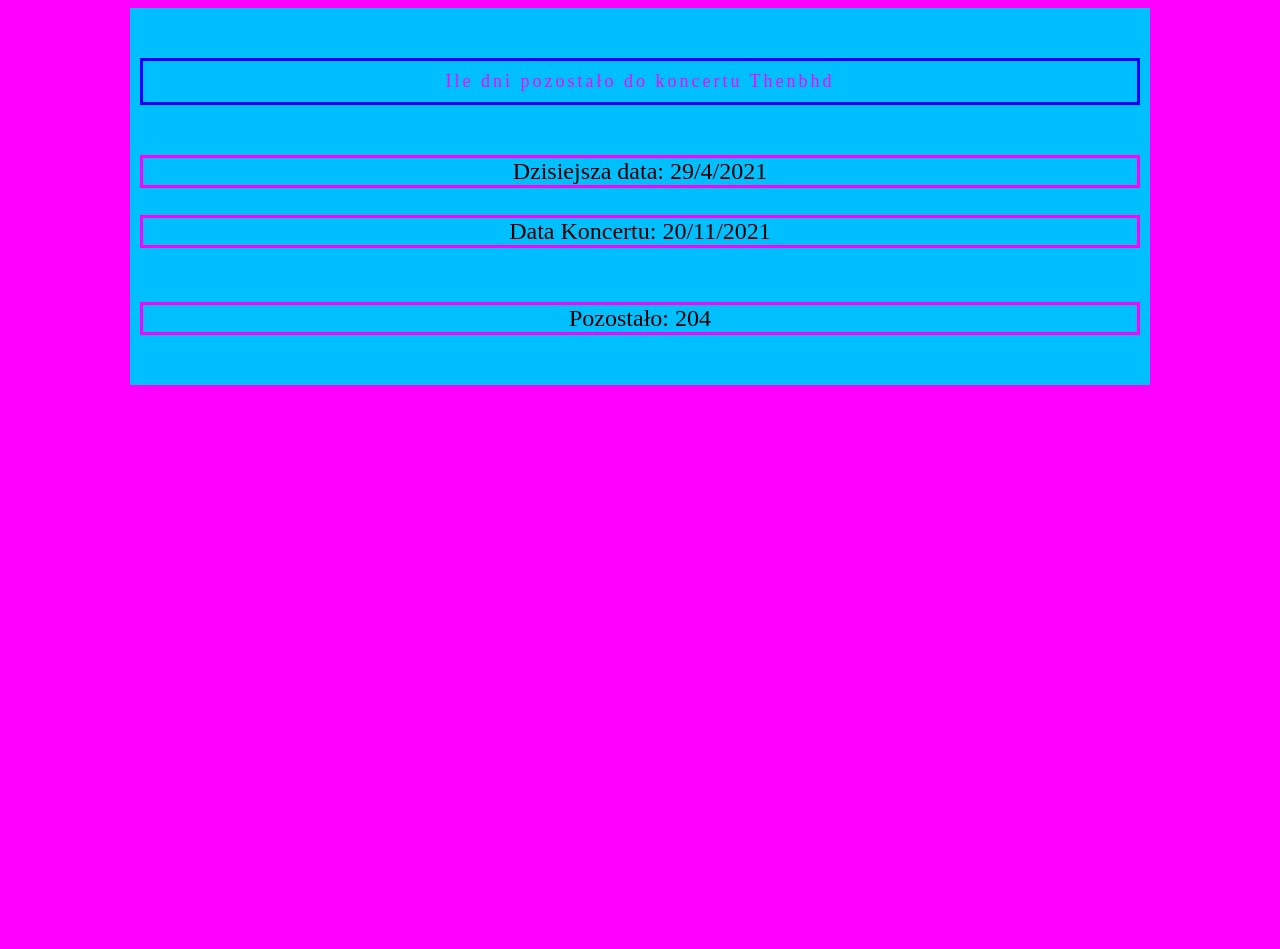
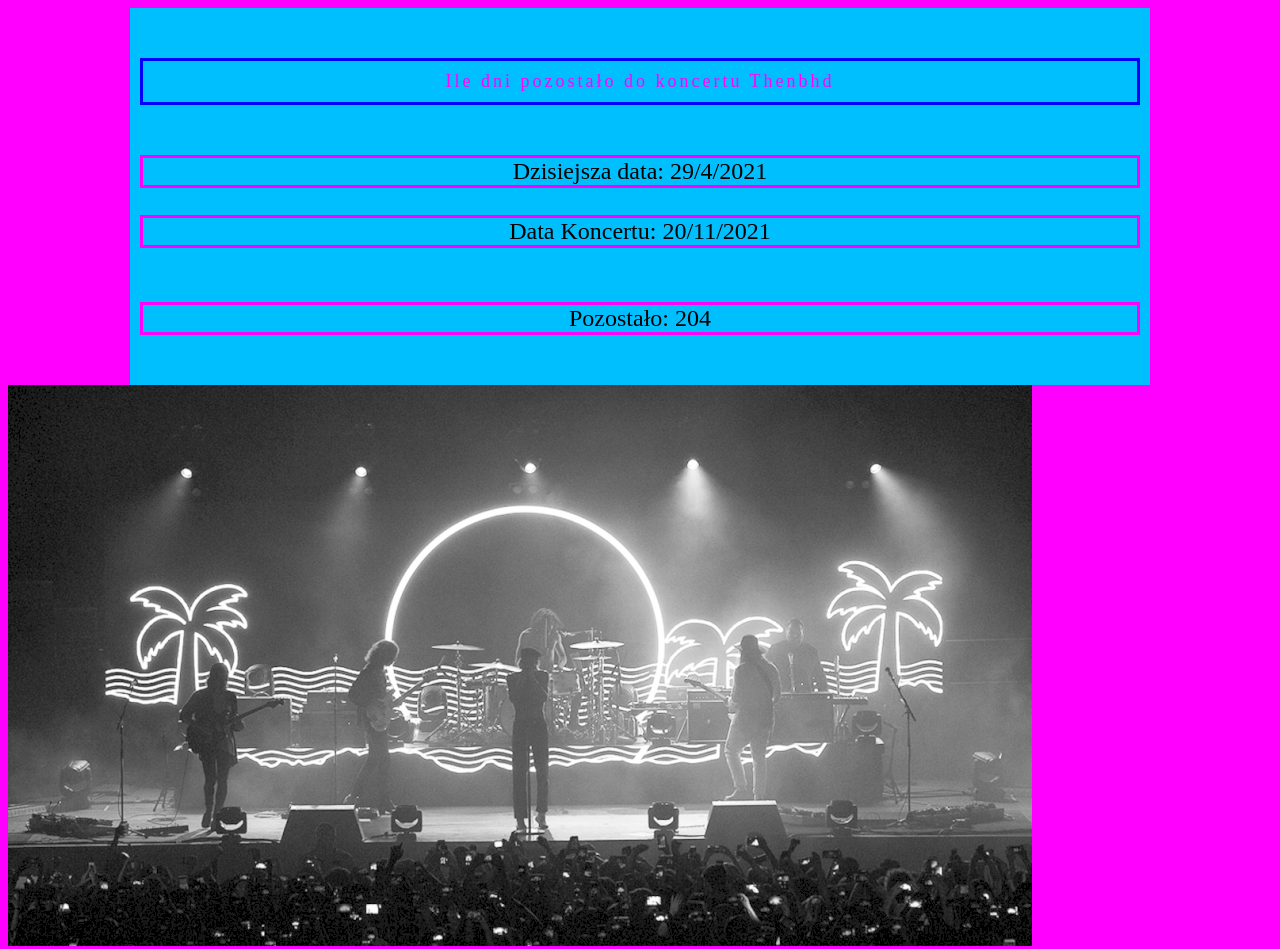
Before and after one commit to 2c-08-2021/dokoncertu, a plain HTML site: page index.html in a window 1280 px wide. Before the commit the page ends 800 px from the top, so only its background shows below. Drawn offline with Linux system fonts and the light colour scheme.

Commit message:
Update index.html

```diff
--- a/index.html
+++ b/index.html
@@ -60,5 +60,6 @@ Ile dni pozostało do koncertu Thenbhd</div>
 
 
 </div>
+<img src="original.png"/>
 </body>
 </html>
```
